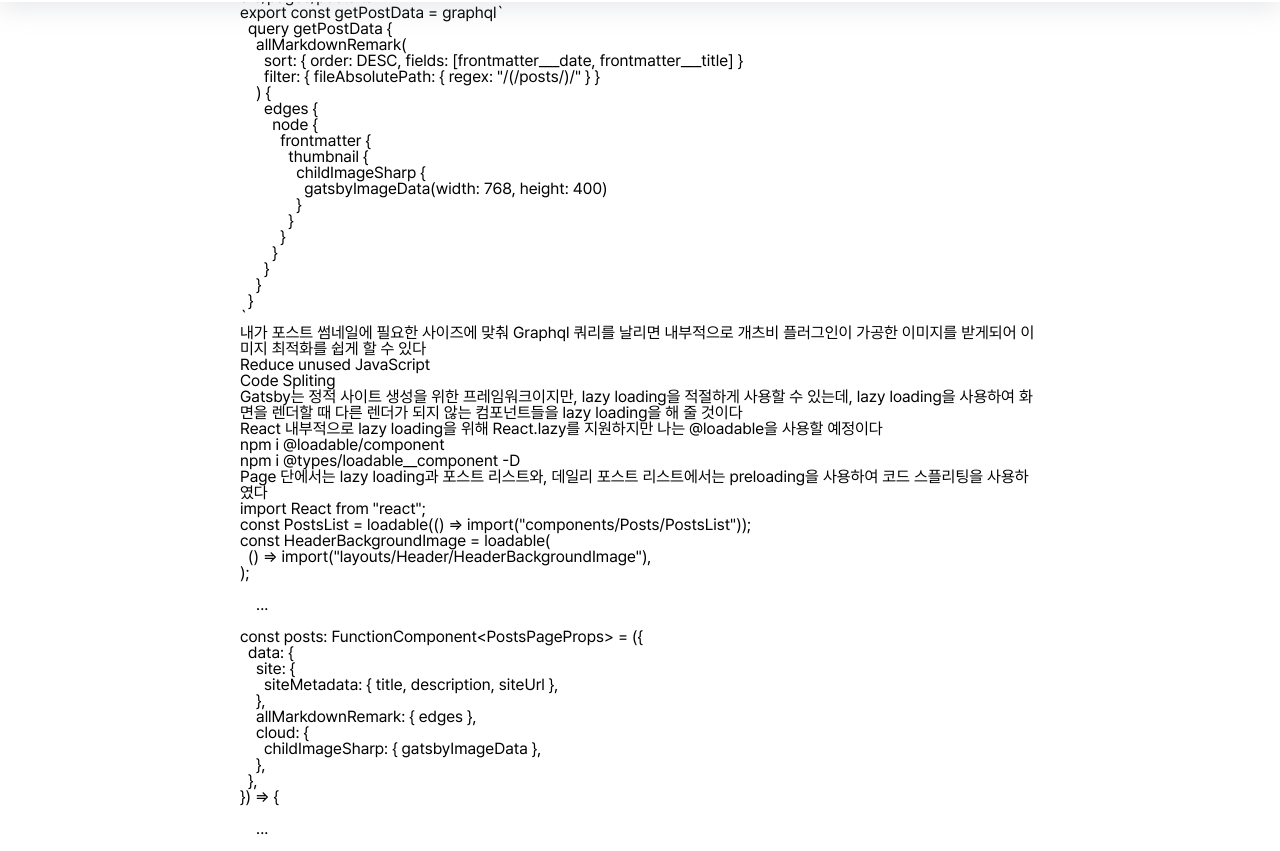
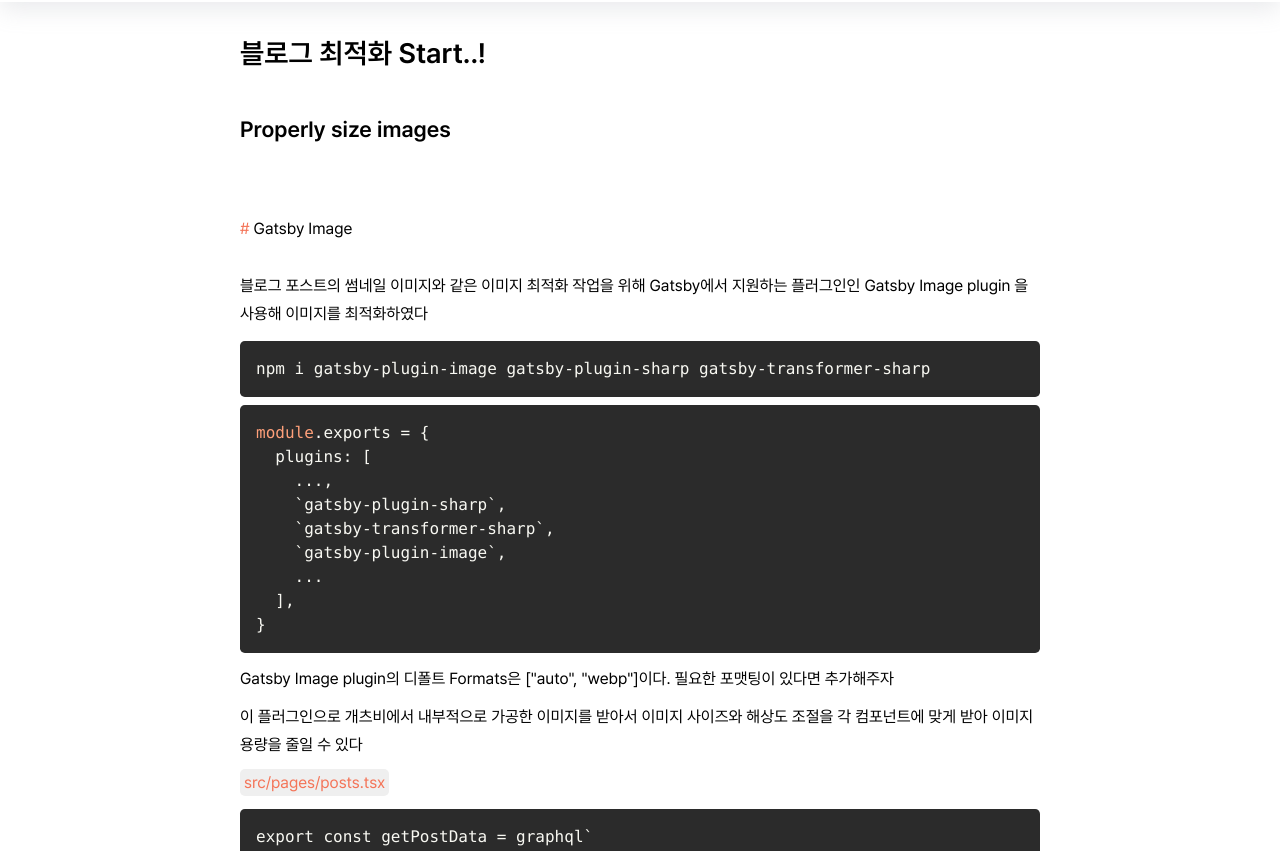
Before and after one commit to blan19/blan19.com, a Next.js app: page /posts/2022-02-21 in a window 1280 px wide. Shown: the part 798-1649 px from the top of the page. Built offline with nearby package versions, Linux system fonts and the light colour scheme.

Commit message:
feat: add mdx renderer

```diff
--- a/components/detail/contents.tsx
+++ b/components/detail/contents.tsx
@@ -1,7 +1,8 @@
 import ReactMarkdown from "react-markdown";
 import styled from "styled-components";
 import { Prism as SyntaxHighlighter } from "react-syntax-highlighter";
-import { dark } from "react-syntax-highlighter/dist/esm/styles/prism";
+import { a11yDark } from "react-syntax-highlighter/dist/cjs/styles/prism";
+import remarkGfm from "remark-gfm";
 
 interface Props {
   markdown: string;
@@ -9,13 +10,16 @@ interface Props {
 
 const Content = ({ markdown }: Props) => {
   return (
-    <ReactMarkdown
+    <MarkDownRenderer
+      remarkPlugins={[remarkGfm]}
       components={{
         code: ({ node, inline, className, children, ...props }) => {
           const match = /language-(\w+)/.exec(className || "");
-          return !inline && match ? (
+          return inline ? (
+            <Highlight {...props}>{children}</Highlight>
+          ) : match ? (
             <SyntaxHighlighter
-              style={dark}
+              style={a11yDark as {}}
               language={match[1]}
               PreTag="div"
               {...props}
@@ -23,33 +27,39 @@ const Content = ({ markdown }: Props) => {
               {String(children).replace(/\n$/, "")}
             </SyntaxHighlighter>
           ) : (
-            <code className={className} {...props}>
-              {children}
-            </code>
+            <SyntaxHighlighter
+              style={a11yDark as {}}
+              language="textile"
+              PreTag="div"
+              {...props}
+            >
+              {String(children).replace(/\n$/, "")}
+            </SyntaxHighlighter>
           );
         },
       }}
     >
       {markdown}
-    </ReactMarkdown>
+    </MarkDownRenderer>
   );
 };
 
 export default Content;
 
-const MdxRenderer = styled.div`
-  display: flex;
-  flex-direction: column;
-  width: 100%;
-  margin: 0 auto;
-  word-break: break-all;
-  line-height: 1.8;
-  font-size: 1.15rem;
-  font-weight: 400;
-  p {
-    padding: 0.3rem 0;
-    color: ${(props) => props.theme.colors.font};
-  }
+const Highlight = styled.code`
+  background-color: ${({ theme }) => theme.colors.gray_2};
+  color: ${({ theme }) => theme.colors.primary};
+  font-weight: ${({ theme }) => theme.fontWeight.regular};
+  font-size: ${({ theme }) => theme.fontSize.body2r_pc};
+  padding: 0.25rem;
+  border-radius: 5px;
+`;
+
+const MarkDownRenderer = styled(ReactMarkdown)`
+  line-height: 1.75rem;
+  font-weight: ${({ theme }) => theme.fontWeight.regular};
+  font-size: ${({ theme }) => theme.fontSize.body2r_pc};
+
   h1,
   h2,
   h3 {
@@ -60,7 +70,7 @@ const MdxRenderer = styled.div`
   * + h1,
   * + h2,
   * + h3 {
-    margin-top: 8rem;
+    margin-top: 3rem;
   }
   hr + h1,
   hr + h2,
@@ -68,53 +78,50 @@ const MdxRenderer = styled.div`
     margin-top: 0;
   }
   h1 {
-    font-size: 2.5rem;
+    font-size: ${({ theme }) => theme.fontSize.title_mobile};
   }
   h2 {
-    font-size: 2rem;
+    font-size: ${({ theme }) => theme.fontSize.subtitle1_pc};
   }
   h3 {
-    font-size: 1.5rem;
+    font-size: ${({ theme }) => theme.fontSize.subtitle2r_pc};
   }
-  // Adjust Quotation Element Style
-  blockquote {
-    margin: 30px 0;
-    padding: 5px 15px;
-    border-left: 2px solid #8c5be9;
-    font-weight: 600;
+
+  p {
+    padding: 0.3rem 0;
+    color: ${(props) => props.theme.colors.font};
   }
-  // Adjust List Element Style
+
   ol,
   ul {
-    padding: 3rem 0;
+    padding: 1.5rem 0;
     list-style: none;
   }
   li::before {
     content: "# ";
     color: ${(props) => props.theme.colors.primary};
   }
+
+  blockquote {
+    margin: 30px 0;
+    padding: 5px 15px;
+    border-left: 2px solid ${({ theme }) => theme.colors.primary};
+    font-weight: ${({ theme }) => theme.fontWeight.bold};
+    background-color: ${({ theme }) => theme.colors.gray_2};
+  }
+
   hr {
     border: 1px solid ${(props) => props.theme.colors.sub};
-    margin: 10rem 0;
+    margin: 2.5rem 0;
   }
+
   a {
-    color: #8c5be9;
+    color: ${({ theme }) => theme.colors.primary};
     text-decoration: underline;
   }
-  pre[class*="language-"] {
-    margin: 30px 0;
-    padding: 1.5rem;
-    font-size: 1.25rem;
-    ::-webkit-scrollbar-thumb {
-      background: rgba(255, 255, 255, 0.5);
-      border-radius: 3px;
-    }
-  }
-  code[class*="language-"],
-  pre[class*="language-"] {
-    tab-size: 2;
-  }
+
   img {
     width: 100%;
+    padding: 3rem 0;
   }
 `;
```
